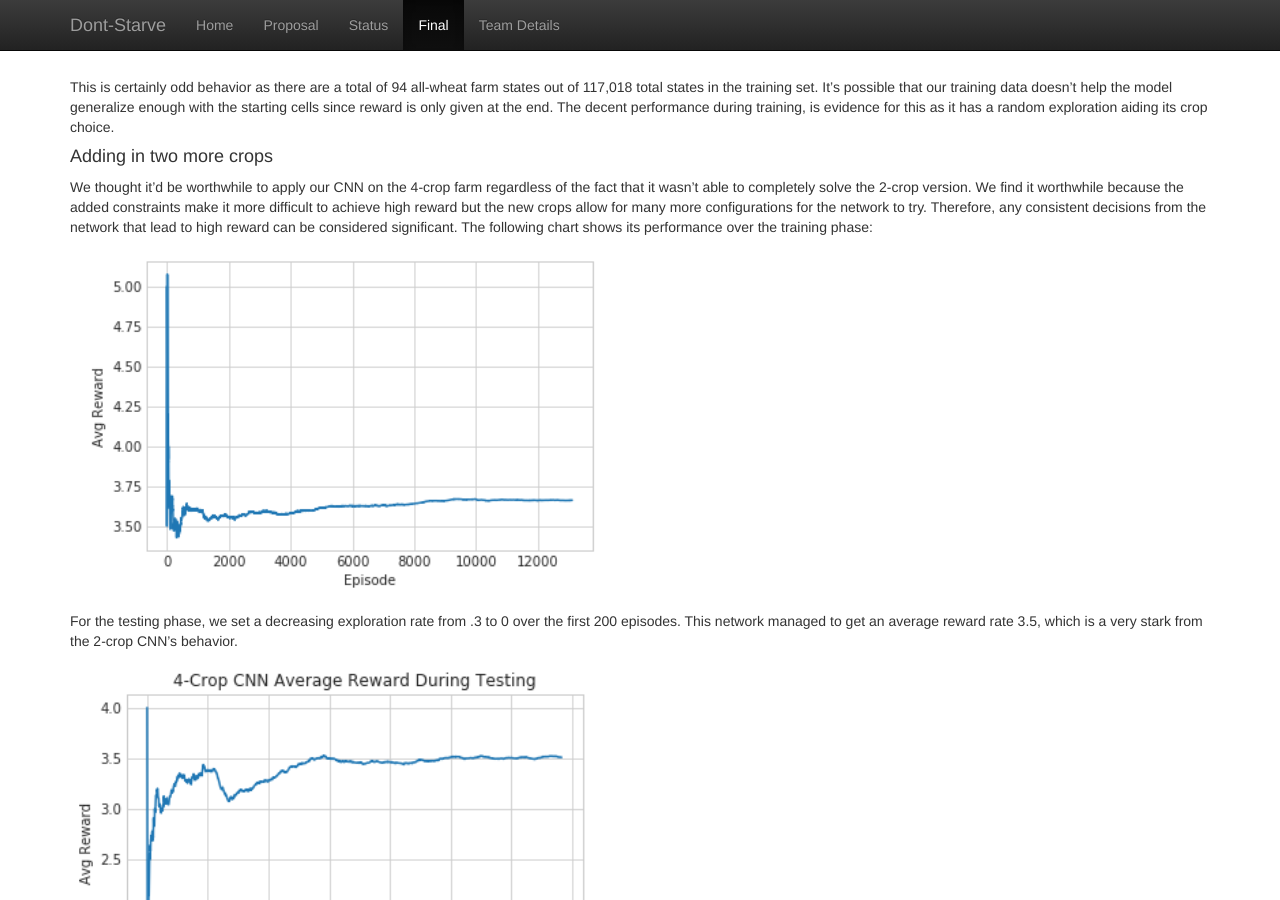
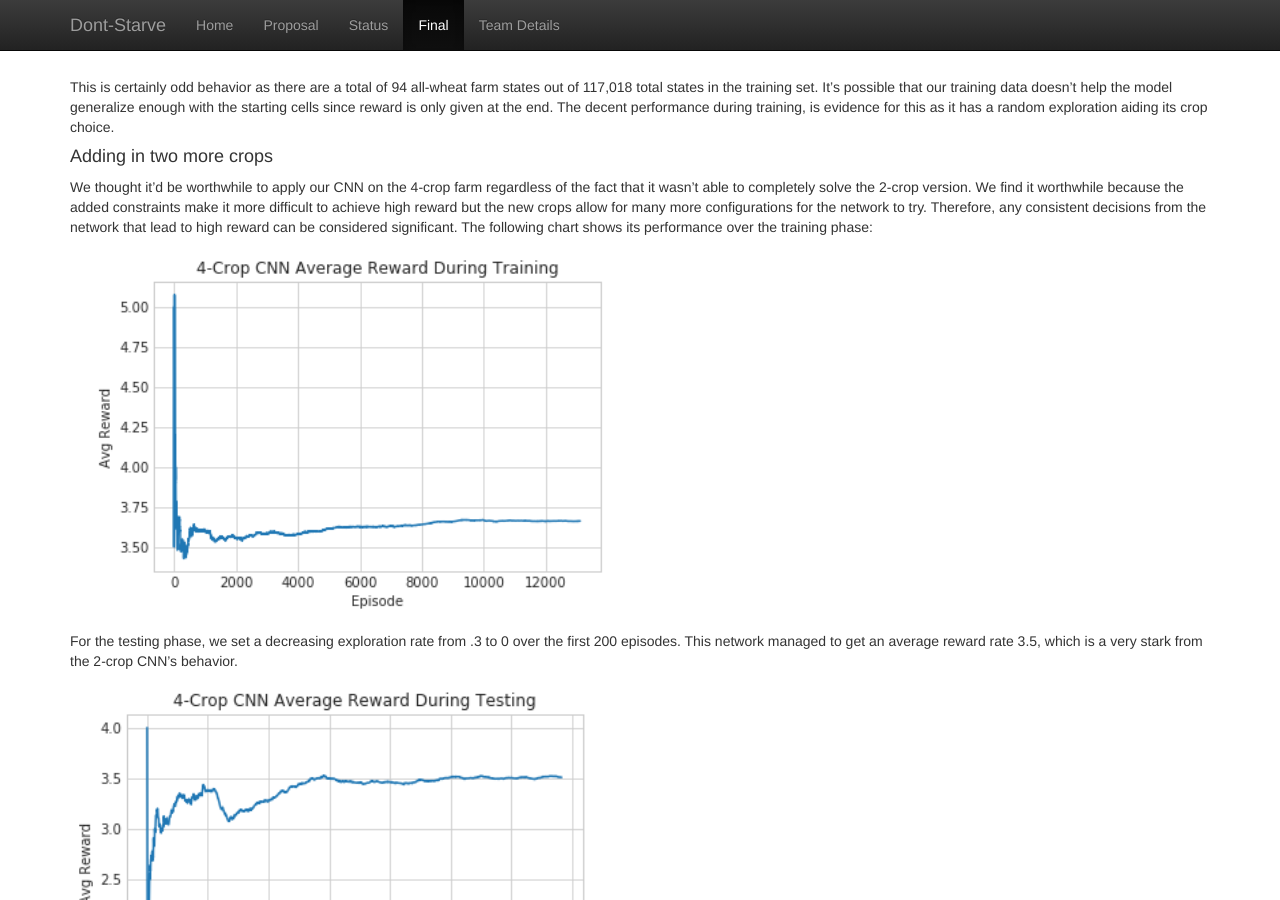
Before and after one commit to Farbod909/cs175-dont-starve, a Jekyll site: the page built from docs/final.md, in a window 1280 px wide and 900 px high, scrolled down 3227 px. Built offline with Jekyll 4.4.1, drawn with Linux system fonts in a browser that asks for light colours; our own code applies the rules of GitHub Pages for plain Markdown files.

Commit message:
Update final.md

```diff
--- a/docs/final.md
+++ b/docs/final.md
@@ -75,7 +75,7 @@
 The following chart shows its performance over the training phase:
 
 
-![alt text](https://raw.githubusercontent.com/Farbod909/cs175-dont-starve/master/figures/4_crop_avg_reward.PNG)
+![alt text](https://raw.githubusercontent.com/Farbod909/cs175-dont-starve/master/figures/4_crop_avg_reward_with_title.PNG)
 
 
 
```
